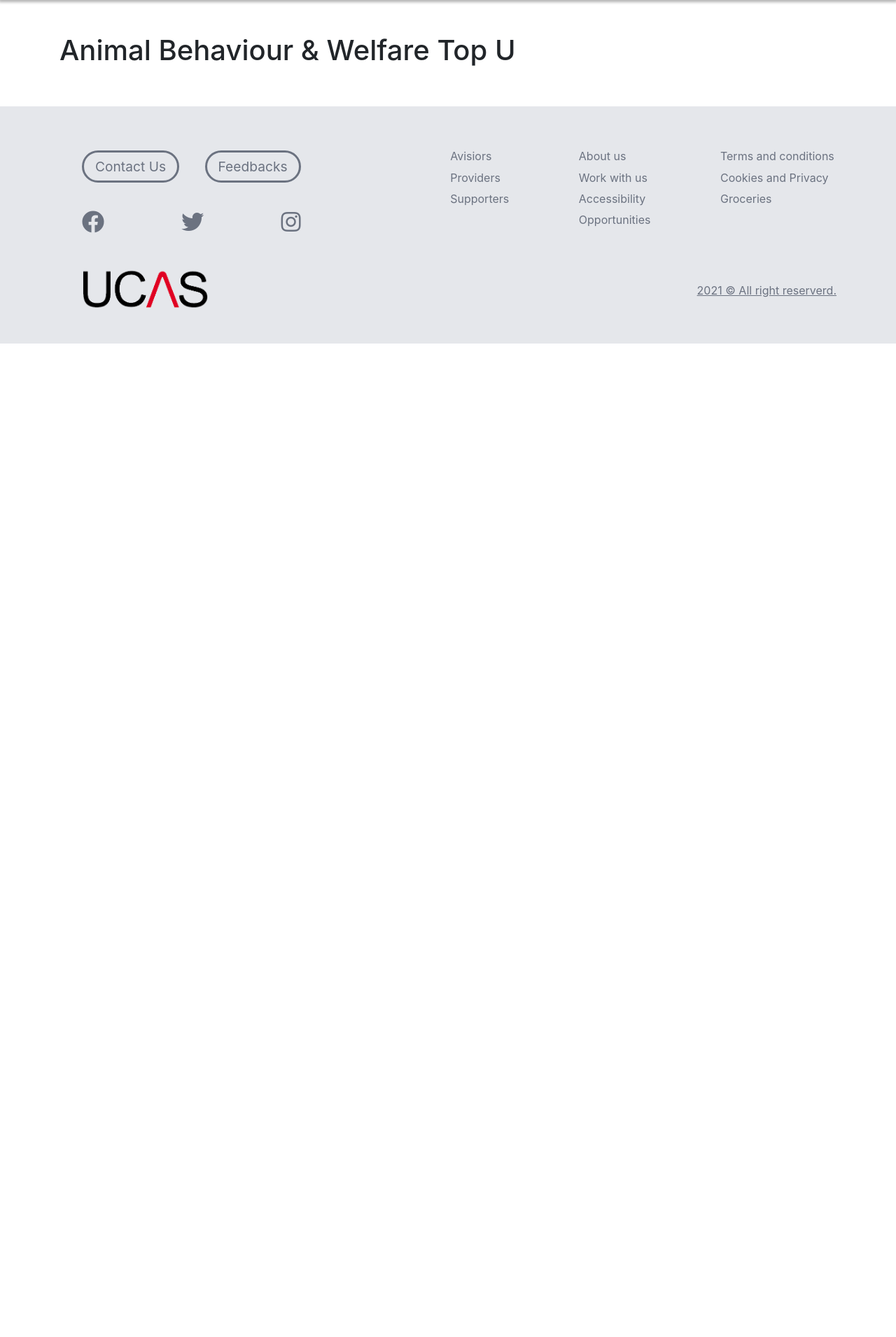
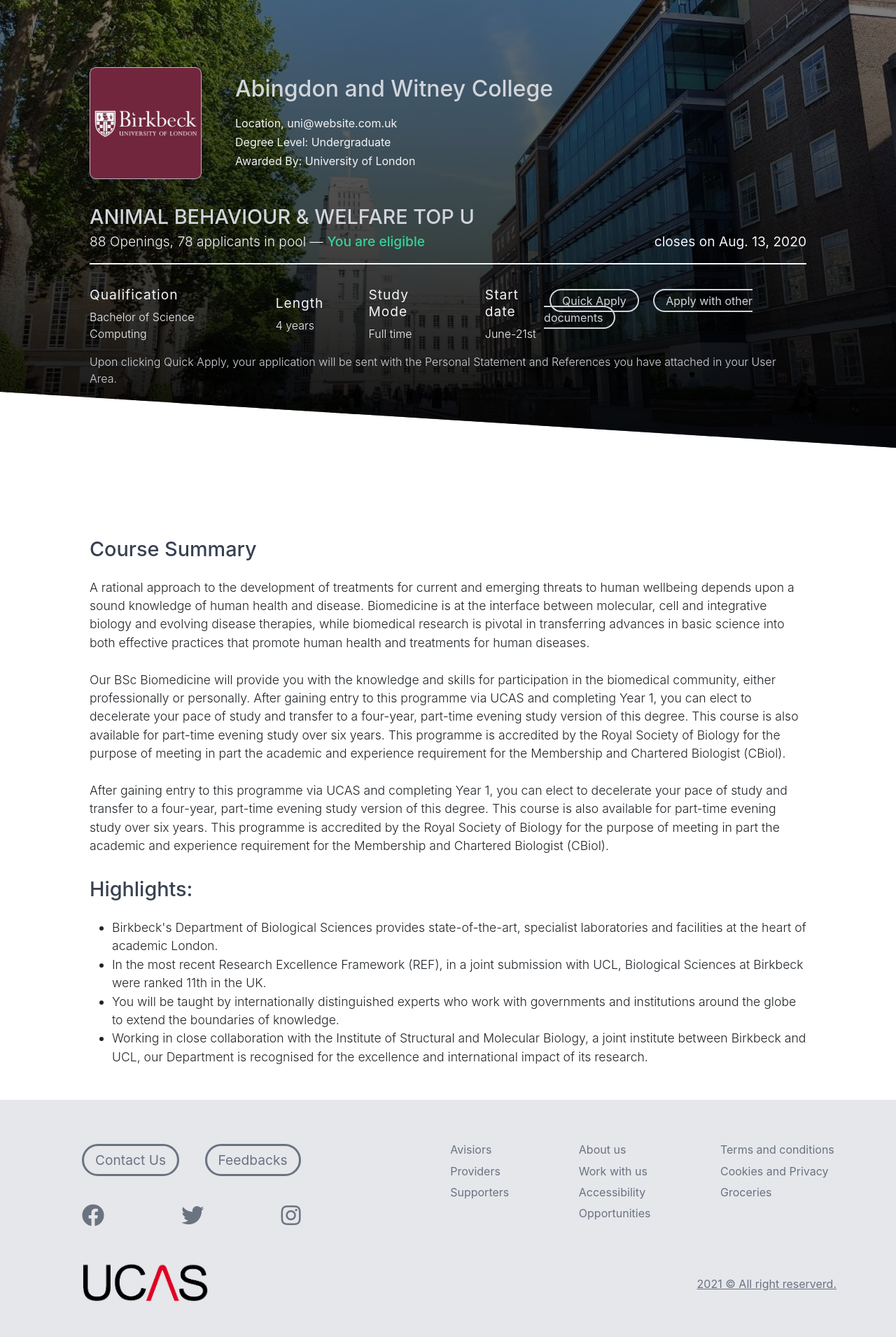
Before and after one commit to TomNewton1/RU_hack, a Django app: page /course/1 in a window 1280 px wide. Shown: the part 86-1997 px from the top of the page at 70% size. Before the commit the page ends 577 px from the top, so only its background shows below. Run offline with Django 3.2, Linux system fonts and the light colour scheme; data comes from the database, SQL or seed files in the repository; some libraries are stand-ins or nearby versions.

Commit message:
final touches

```diff
--- a/UCAS_clear/static/UCAS_clear/styles.css
+++ b/UCAS_clear/static/UCAS_clear/styles.css
@@ -42,7 +42,6 @@ a:hover {
 	color: #6b7280;
 }
 
-#logout,
 #register {
 	background-color: #6b7280;
 	color: white;
@@ -51,10 +50,6 @@ a:hover {
 	align-items: center;
 	padding: 0rem 1rem;
 	margin-left: 2rem;
-}
-
-#logout {
-	height: 100%;
 }
 
 .nav-item a:hover {
@@ -456,3 +451,160 @@ footer .container {
 	border: 1px solid #374151;
 	color: #374151;
 }
+
+/* COURSE DETAIL */
+
+.header {
+	background: linear-gradient(to bottom, rgba(0, 0, 0, 0.5), rgba(0, 0, 0, 1)),
+		url("../../static/UCAS_clear/images/uni.jpg");
+	background-position: center;
+	background-size: cover;
+	background-repeat: no-repeat;
+	height: 90vh;
+	--webkit-clip-path: polygon(0% 0%, 100% 0%, 100% 40%, 0% 20%);
+	clip-path: polygon(0% 0%, 100% 0%, 100% 80vh, 0% 70vh);
+
+	color: #f3f4f6;
+
+	display: flex;
+	flex-direction: column;
+	align-items: flex-start;
+
+	padding: 6rem 8rem;
+}
+
+.uni-detail {
+	/*	width: 50%;*/
+	display: flex;
+	align-items: center;
+	justify-content: space-evenly;
+}
+
+.logo {
+	margin-right: 3rem;
+	color: #e5e7eb;
+}
+
+.logo img {
+	width: 10rem;
+	height: 10rem;
+}
+
+.uni-info h2 {
+	color: #d1d5db;
+	margin-bottom: 1rem;
+}
+
+.uni-info p {
+	margin: 0 !important;
+	padding: 0.1rem 0rem;
+}
+
+.course-detail {
+	margin-top: 2rem;
+}
+
+.course-name {
+	font-size: 1.8rem;
+	font-weight: 500;
+	text-transform: uppercase;
+	color: #d1d5db;
+}
+
+.pool-timeline {
+	width: 80vw;
+	display: flex;
+	align-items: center;
+	justify-content: space-between;
+
+	border-bottom: 2px solid;
+}
+
+.pool-timeline p:first-child {
+	margin-right: 3rem;
+	font-size: 1.2rem;
+	font-weight: 300;
+}
+
+.pool-timeline p:last-child {
+	font-size: 1.2rem;
+}
+
+.green {
+	color: #34d399;
+	font-weight: 500;
+}
+
+.course-info {
+	display: flex;
+	align-items: center;
+	justify-content: space-between;
+}
+
+.course-info-right {
+	display: flex;
+	align-items: center;
+	justify-content: flex-start;
+	margin-top: 2rem;
+}
+
+.qualification h4,
+.length h4,
+.study-mode h4,
+.start-date h4 {
+	font-size: 1.2rem;
+	font-weight: 400;
+	letter-spacing: 1px;
+}
+
+.qualification p,
+.length p,
+.study-mode p,
+.start-date p {
+	font-weight: 300;
+}
+
+.course-info-right div:not(:last-child) {
+	margin-right: 4rem;
+}
+
+.course-info-left a {
+	text-decoration: none;
+	padding: 0.3rem 1rem;
+	margin: 0rem 0.5rem;
+	color: #d1d5db;
+	border: 2px solid #d1d5db;
+	border-radius: 5rem;
+	transition: all 200ms ease;
+}
+
+.course-info-left a:hover {
+	background-color: #3b82f6;
+}
+
+.header-p {
+	font-weight: 300;
+	color: #d1d5db;
+}
+
+.main {
+	padding: 2rem 8rem;
+}
+
+.course-summary h3 {
+	font-size: 1.8rem;
+	font-weight: 500;
+	padding: 1rem 0rem;
+	color: #374151;
+}
+
+.course-summary p {
+	font-size: 1.1rem;
+	font-weight: 300;
+}
+
+.course-summary ul li {
+	margin-left: 2rem;
+	font-size: 1.1rem;
+	font-weight: 300;
+}
--- /dev/null
+++ b/UCAS_clear/templates/UCAS_clear/course-detail.html
@@ -0,0 +1,114 @@
+{% extends "UCAS_clear/layout.html" %} {% load static %} {% block body %}
+
+<div class="coursedetail-container">
+	<div class="header">
+		<div class="uni-detail">
+			<div class="logo">
+				<img src="../../static/UCAS_clear/images/logo.png" alt="logo" />
+			</div>
+			<div class="uni-info">
+				<h2>{{course.university_name}}</h2>
+				<p><span>Location</span>, <span>uni@website.com.uk</span></p>
+				<p>Degree Level: <span>Undergraduate</span></p>
+				<p>Awarded By: <span>University of London</span></p>
+			</div>
+		</div>
+		<div class="course-detail">
+			<div class="course-name">{{course.course_name}}</div>
+			<div class="pool-timeline">
+				<p>
+					<span>{{course.course_spaces}}</span> Openings, {{course.filled_spaces}} applicants in pool &mdash;
+					<span class="green">You are eligible</span>
+				</p>
+				<p>closes on <span>{{course.closing_date}} </span></p>
+			</div>
+			<div class="course-info">
+				<div class="course-info-right">
+					<div class="qualification">
+						<h4>Qualification</h4>
+						<p>Bachelor of Science Computing</p>
+					</div>
+					<div class="length">
+						<h4>Length</h4>
+						<p>4 years</p>
+					</div>
+					<div class="study-mode">
+						<h4>Study Mode</h4>
+						<p>Full time</p>
+					</div>
+					<div class="start-date">
+						<h4>Start date</h4>
+						<p>June-21st</p>
+					</div>
+				</div>
+				<div class="course-info-left">
+					<a href="#">Quick Apply</a>
+					<a href="#">Apply with other documents</a>
+				</div>
+			</div>
+		</div>
+		<p class="header-p">
+			Upon clicking Quick Apply, your application will be sent with the Personal
+			Statement and References you have attached in your User Area.
+		</p>
+	</div>
+
+	<div class="main">
+		<div class="course-summary">
+			<h3>Course Summary</h3>
+			<p>
+				A rational approach to the development of treatments for current and
+				emerging threats to human wellbeing depends upon a sound knowledge of
+				human health and disease. Biomedicine is at the interface between
+				molecular, cell and integrative biology and evolving disease therapies,
+				while biomedical research is pivotal in transferring advances in basic
+				science into both effective practices that promote human health and
+				treatments for human diseases. <br />
+				<br />
+				Our BSc Biomedicine will provide you with the knowledge and skills for
+				participation in the biomedical community, either professionally or
+				personally. After gaining entry to this programme via UCAS and
+				completing Year 1, you can elect to decelerate your pace of study and
+				transfer to a four-year, part-time evening study version of this degree.
+				This course is also available for part-time evening study over six
+				years. This programme is accredited by the Royal Society of Biology for
+				the purpose of meeting in part the academic and experience requirement
+				for the Membership and Chartered Biologist (CBiol).
+				<br /><br />
+				After gaining entry to this programme via UCAS and completing Year 1,
+				you can elect to decelerate your pace of study and transfer to a
+				four-year, part-time evening study version of this degree. This course
+				is also available for part-time evening study over six years. This
+				programme is accredited by the Royal Society of Biology for the purpose
+				of meeting in part the academic and experience requirement for the
+				Membership and Chartered Biologist (CBiol).
+			</p>
+			<ul>
+				<h3>Highlights:</h3>
+				<li>
+					Birkbeck's Department of Biological Sciences provides
+					state-of-the-art, specialist laboratories and facilities at the heart
+					of academic London.
+				</li>
+				<li>
+					In the most recent Research Excellence Framework (REF), in a joint
+					submission with UCL, Biological Sciences at Birkbeck were ranked 11th
+					in the UK.
+				</li>
+				<li>
+					You will be taught by internationally distinguished experts who work
+					with governments and institutions around the globe to extend the
+					boundaries of knowledge.
+				</li>
+				<li>
+					Working in close collaboration with the Institute of Structural and
+					Molecular Biology, a joint institute between Birkbeck and UCL, our
+					Department is recognised for the excellence and international impact
+					of its research.
+				</li>
+			</ul>
+		</div>
+	</div>
+</div>
+
+{% endblock %}
--- a/UCAS_clear/views.py
+++ b/UCAS_clear/views.py
@@ -93,7 +93,7 @@ def course(request, pk):
         'course':course,
     }
 
-    return render(request, "UCAS_clear/course.html", context)
+    return render(request, "UCAS_clear/course-detail.html", context)
 
 
 def userpage(request):
```
Also changed, not shown: UCAS_clear/static/UCAS_clear/images/logo.png (added), UCAS_clear/static/UCAS_clear/images/uni.jpg (added).
